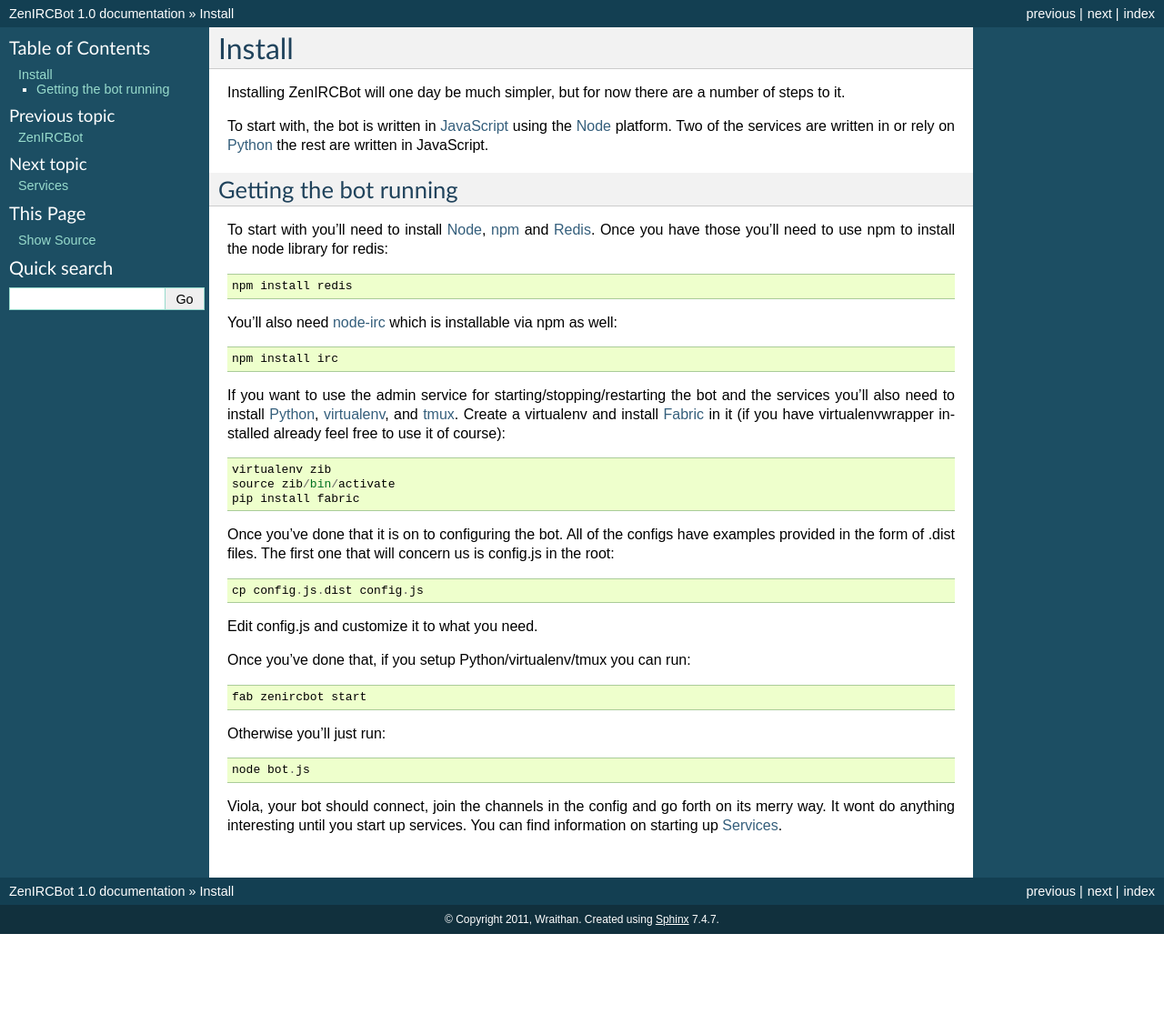
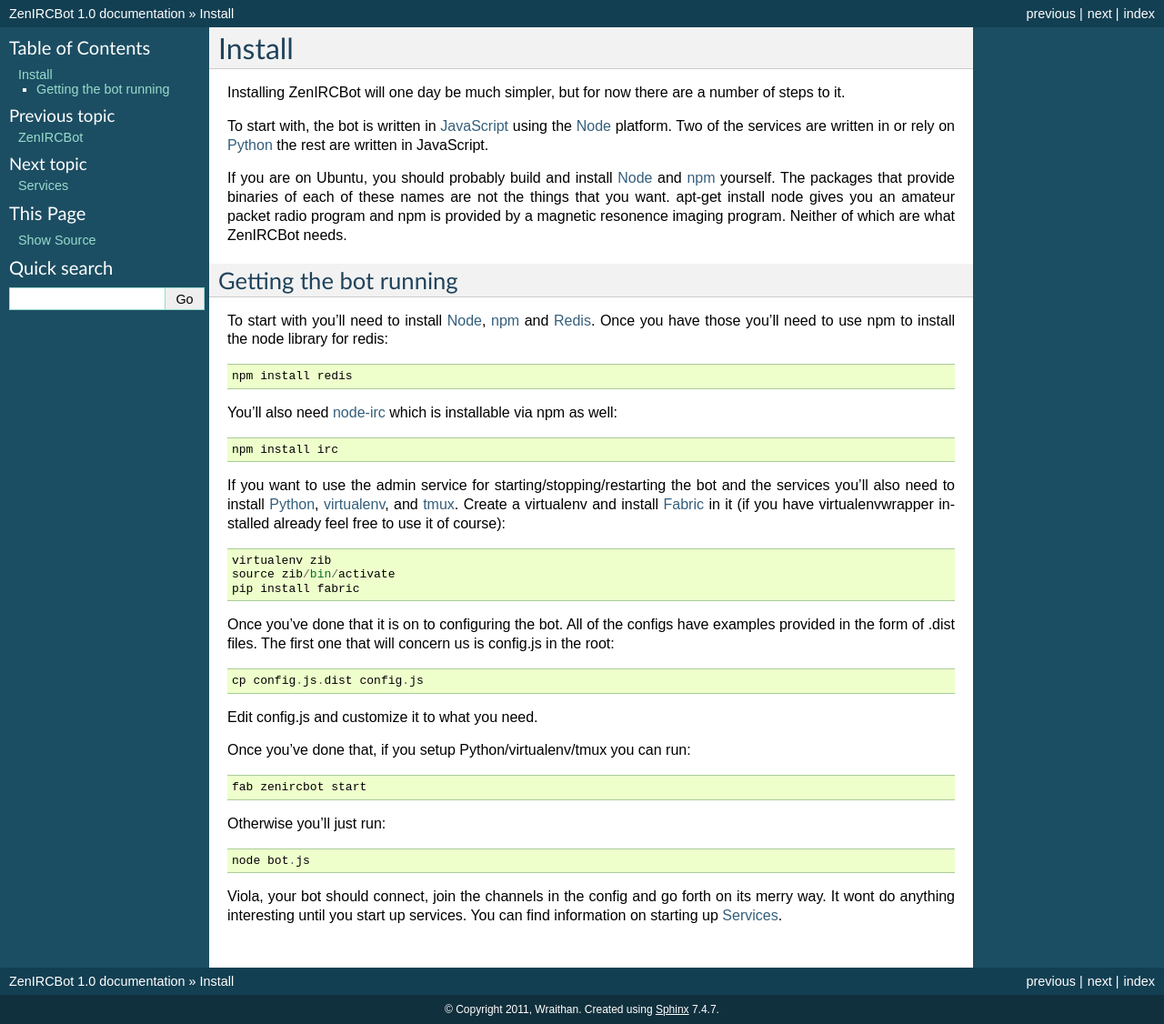
Before and after one commit to zenirc/zenircbot, a Sphinx documentation site: the page built from docs/install.rst, in a window 1280 px wide. Shown: the whole page at 91% size. Built offline with Sphinx 7.4.7, drawn with Linux system fonts in a browser that asks for light colours; before the commit the page ends 1027 px from its top, so only the background shows below that.

Commit message:
added provisions regarding ubuntu in the install docs

```diff
--- a/docs/install.rst
+++ b/docs/install.rst
@@ -7,6 +7,12 @@
 To start with, the bot is written in JavaScript_ using the Node_
 platform. Two of the services are written in or rely on Python_ the
 rest are written in JavaScript.
+
+If you are on Ubuntu, you should probably build and install Node_ and
+npm_ yourself. The packages that provide binaries of each of these
+names are not the things that you want. apt-get install node gives you
+an amateur packet radio program and npm is provided by a magnetic
+resonence imaging program. Neither of which are what ZenIRCBot needs.
 
 Getting the bot running
 -----------------------
```
